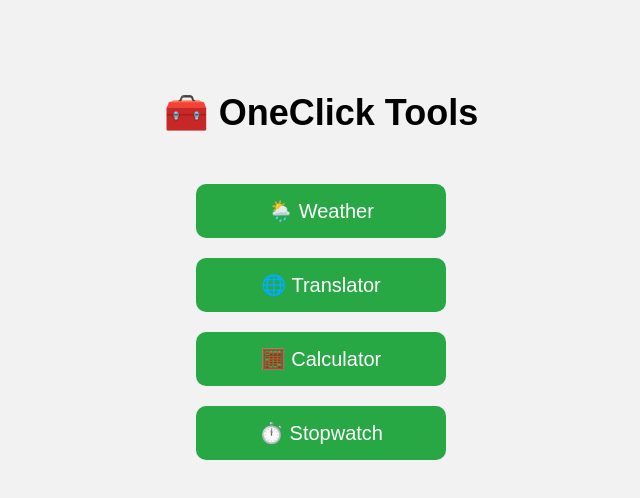
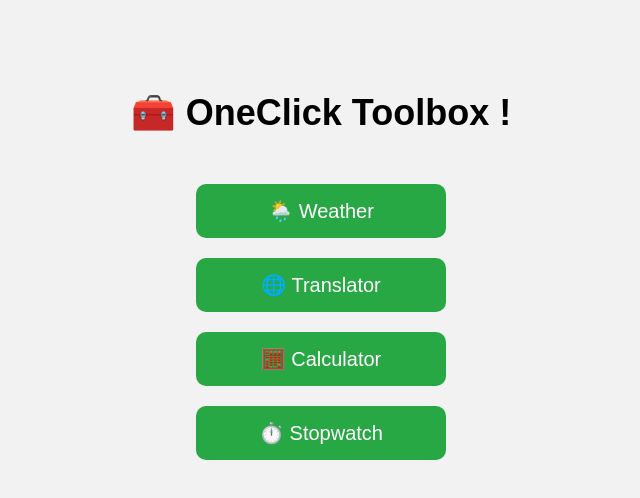
Before and after one commit to Ankitsaini2006/OneClick-tools, a plain HTML site: page index.html in a window 1280 px wide. Shown: the whole page, without its empty margins (319-959 px from the left). Drawn offline with Linux system fonts and the light colour scheme.

Commit message:
Update index.html

```diff
--- a/index.html
+++ b/index.html
@@ -42,7 +42,7 @@
 </head>
 <body>
 
-  <h1>🧰 OneClick Tools</h1>
+  <h1>🧰 OneClick Toolbox !</h1>
 
   <div class="tool-list">
     <button class="tool-btn" onclick="window.open('https://check-weather-app-zeta.vercel.app/', '_blank')">🌦️ Weather</button>
```
